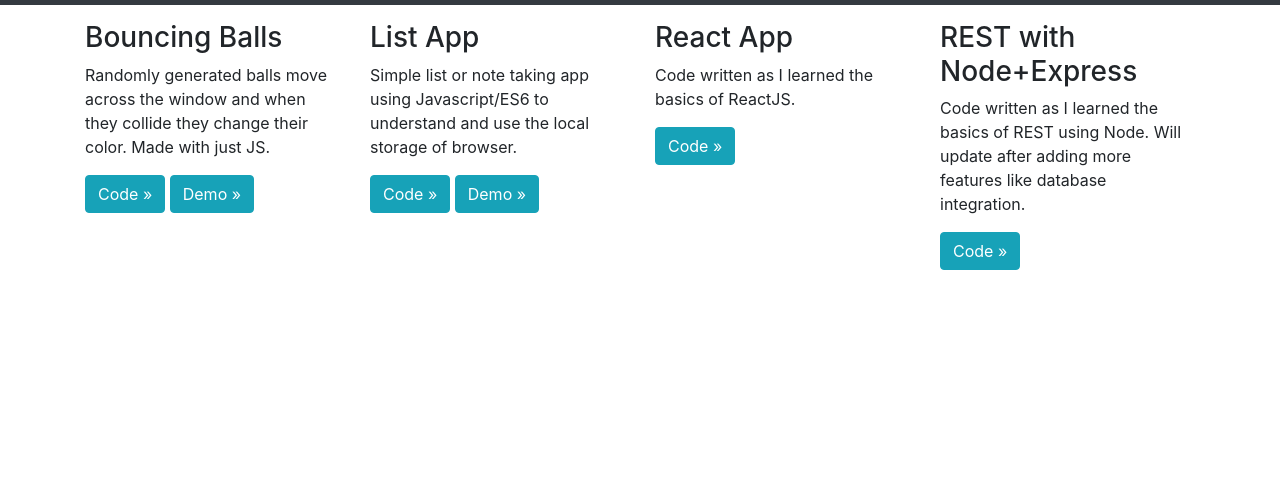
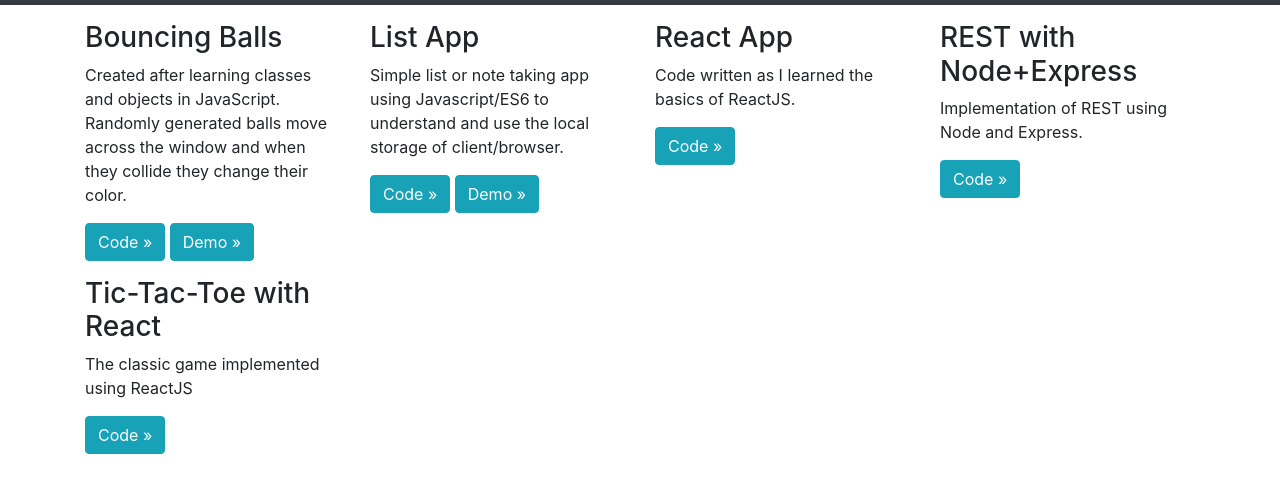
Before and after one commit to ananthk324/ananthk324.github.io, a plain HTML site: page index.html in a window 1280 px wide. Shown: the part 51-544 px from the top of the page. Drawn offline with nearby package versions, Linux system fonts and the light colour scheme.

Commit message:
Added tic-tac-toe w/ react

```diff
--- a/index.html
+++ b/index.html
@@ -34,14 +34,15 @@
     <div class="row">
         <div class="col-md-6 col-lg-4 col-xl-3">
             <h3>Bouncing Balls</h3>
-            <p>Randomly generated balls move across the window and when they collide they change their color. Made with just JS.</p>
+            <p>Created after learning classes and objects in JavaScript.
+				Randomly generated balls move across the window and when they collide they change their color.</p>
             <p><a href="https://github.com/ananthk324/bouncing-balls" target="_blank" class="btn btn-info">Code &raquo;</a>
 			<a href="https://ananthk324.github.io/bouncing-balls/" target="_blank" class="btn btn-info">Demo &raquo;</a></p>
         </div>
 
 		<div class="col-md-6 col-lg-4 col-xl-3">
             <h3>List App</h3>
-            <p>Simple list or note taking app using Javascript/ES6 to understand and use the local storage of browser.</p>
+            <p>Simple list or note taking app using Javascript/ES6 to understand and use the local storage of client/browser.</p>
             <p><a href="https://github.com/ananthk324/list-app" target="_blank" class="btn btn-info">Code &raquo;</a>
 			<a href="https://ananthk324.github.io/list-app/" target="_blank" class="btn btn-info">Demo &raquo;</a></p>
         </div>
@@ -54,8 +55,14 @@
 
 		<div class="col-md-6 col-lg-4 col-xl-3">
             <h3>REST with Node+Express</h3>
-            <p>Code written as I learned the basics of REST using Node. Will update after adding more features like database integration.</p>
+            <p>Implementation of REST using Node and Express.</p>
             <p><a href="https://github.com/ananthk324/rest-express-tutorial" target="_blank" class="btn btn-info">Code &raquo;</a></p>
+        </div>
+
+		<div class="col-md-6 col-lg-4 col-xl-3">
+            <h3>Tic-Tac-Toe with React</h3>
+            <p>The classic game implemented using ReactJS</p>
+            <p><a href="https://github.com/ananthk324/tic-tac-toe-react" target="_blank" class="btn btn-info">Code &raquo;</a></p>
         </div>
     </div>
 </div>
```
